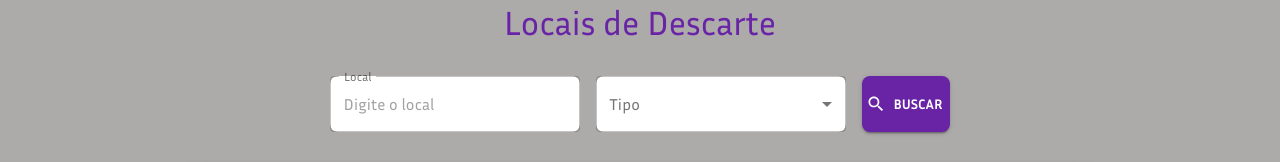
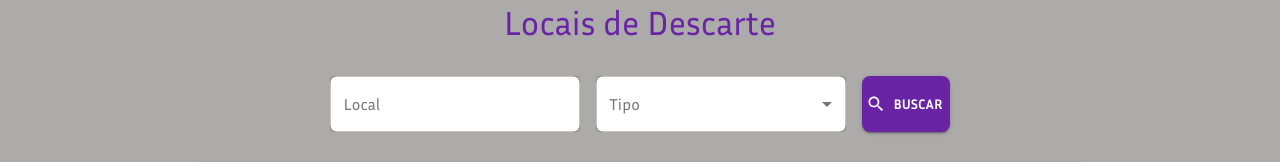
Before and after one commit to pedrorochacr/TP1-IHC, a React (Create React App) app in the folder frontend/: page /locais in a window 1280 px wide. Shown: the part 126-288 px from the top of the page. Built offline with nearby package versions, Linux system fonts and the light colour scheme; no server answers.

Commit message:
final commit

```diff
--- a/frontend/src/pages/locais/index.js
+++ b/frontend/src/pages/locais/index.js
@@ -154,7 +154,7 @@ const Locais = () => {
             onChange={(e) => setLocal(e.target.value)}
             className={classes.inputField}
             placeholder="Digite o local"
-            InputLabelProps={{ shrink: true }}
+            //InputLabelProps={{ shrink: true }}
             aria-label="Campo para o local do descarte"
           />
 
```
